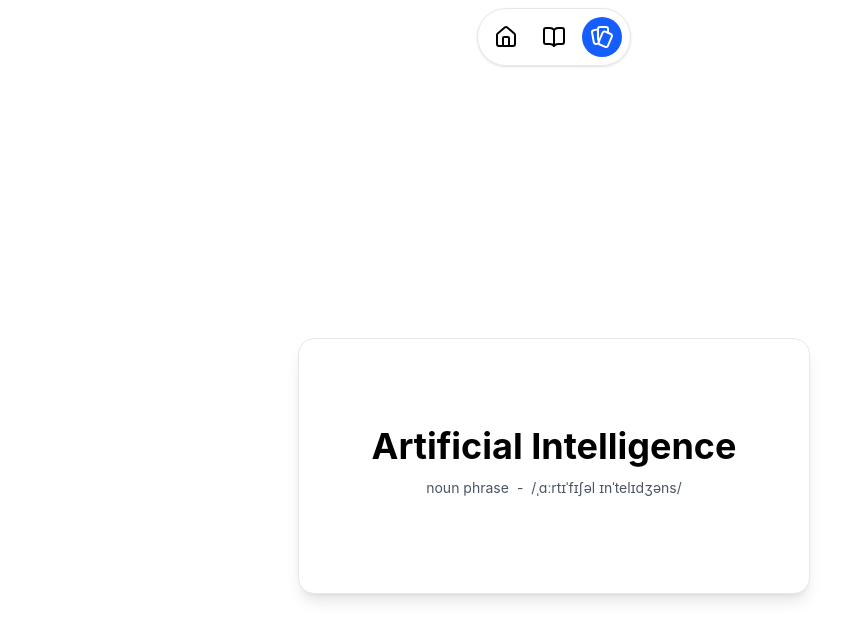
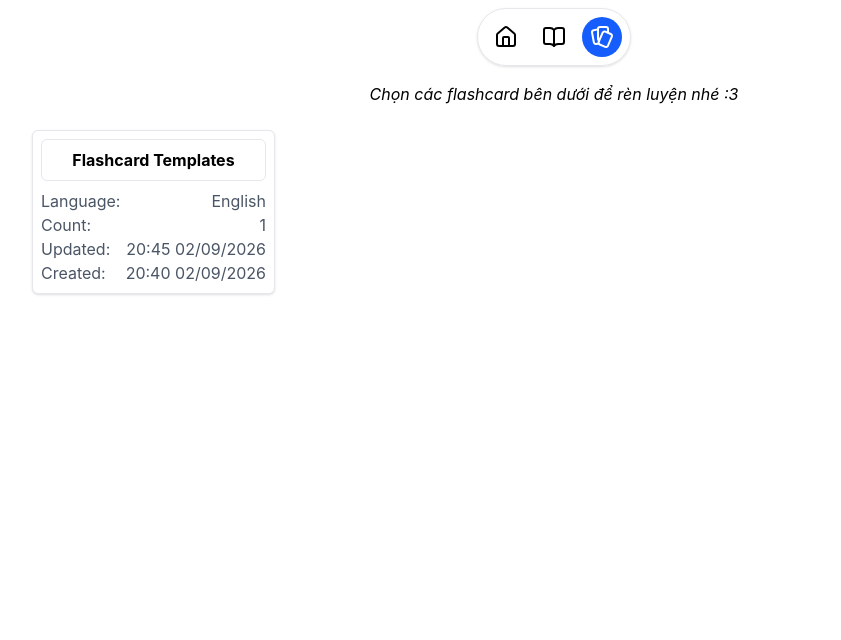
Before and after one commit to chpvchp/edu-sw, a React (Vite) app: page /flashcard in a window 1280 px wide. Shown: the top 640 px of the page, without its empty margins (86-927 px from the left). Built offline with nearby package versions, Linux system fonts and the light colour scheme.

Commit message:
component: add component CardFlashCard.tsx and update FlashCardPage.tsx

```diff
--- /dev/null
+++ b/src/components/CardFlashCard.tsx
@@ -0,0 +1,44 @@
+import type { FlashCard } from "../type/flashcard.type"
+import { ConvertDate } from "../hooks/useConvert"
+
+
+export default function CardFlashCard ({ id_flashcard, name_flashcard, language, num_cards, updated, created, source } : FlashCard) {
+  const classNameInfo = "flex gap-4 justify-between text-gray-600"
+  console.log(id_flashcard, source)
+  return (
+    <section className="p-2 flex flex-col gap-2 border border-gray-200 rounded-md bg-white shadow transition duration-300 hover:scale-110 hover:shadow-xl">
+
+      <h2 className="p-2 font-bold border border-gray-200 rounded-md text-center">{name_flashcard}</h2>
+      <div>
+
+        <div className={classNameInfo}>
+          <p>Language:</p>
+          <p>{language}</p>
+        </div>
+
+        <div className={classNameInfo}>
+          <p>Count:</p>
+          <p>{num_cards}</p>
+        </div>
+
+        {/* <div className={classNameInfo}>
+          <p>Source:</p>
+          <p>{source}</p>
+        </div> */}
+
+        <div className={classNameInfo}>
+          <p>Updated:</p>
+          <p>{ConvertDate(updated)}</p>
+        </div>
+
+        <div className={classNameInfo}>
+          <p>Created:</p>
+          <p>{ConvertDate(created)}</p>
+        </div>
+
+
+
+      </div>
+    </section>
+  )
+}
--- a/src/pages/FlashCardPage.tsx
+++ b/src/pages/FlashCardPage.tsx
@@ -1,21 +1,56 @@
-import FlashCard from "../components/FlashCard"
+// import FlashCard from "../components/FlashCard"
+
+import { useEffect } from "react";
+import { useListFlashCard } from "../hooks/useFlashCard"
+import CardFlashCard from "../components/CardFlashCard";
+import type { FlashCard } from "../type/flashcard.type";
 
 export default function FlashCardPage() {
 
-  const data = {
-    vocab: "Artificial Intelligence", mean: "Trí tuệ nhân tạo", pos: "noun phrase", ipa: "/ˌɑːrtɪˈfɪʃəl ɪnˈtelɪdʒəns/", example: "Artificial intelligence is changing the world"
-  }
+  const { data, isLoading, error } = useListFlashCard();
+
+
+  useEffect(() => {
+    document.title = "Flashcard | Edu SW"
+  }, [])
+
+  if (isLoading) return <p className="p-4 mx-auto">Đang lấy danh sách bài tập...</p>;
+  if (error) return <p className="p-4 mx-auto">Máy chủ lỗi!</p>;
+
+
+  console.log(data)
 
   return (
-    <main className="min-h-screen flex-1 flex flex-col justify-center items-center">
+    <main className="min-h-screen max-w-7xl flex-1 mx-auto">
+      <div className="flex justify-center">
+        <p className="p-4 italic">Chọn các flashcard bên dưới để rèn luyện nhé :3</p>
+      </div>
 
-      <FlashCard
+      <div className="p-2 flex flex-col lg:grid lg:grid-cols-4 justify-center gap-2 lg:gap-6 lg:mx-auto">
+
+        {data?.map((card: FlashCard) => (
+          <CardFlashCard
+            key={card?.id_flashcard}
+            id_flashcard={card?.id_flashcard}
+            name_flashcard={card?.name_flashcard}
+            language={card?.language}
+            num_cards={card?.num_cards}
+            updated={card?.updated}
+            created={card?.created}
+            source={card?.source}
+          />
+        ))}
+
+
+      </div>
+
+      {/* <FlashCard
         vocab={data?.vocab}
         pos={data?.pos}
         ipa={data?.ipa}
         mean={data?.mean}
         example={data?.example}
-      />
+      /> */}
 
     </main>
   )
```
